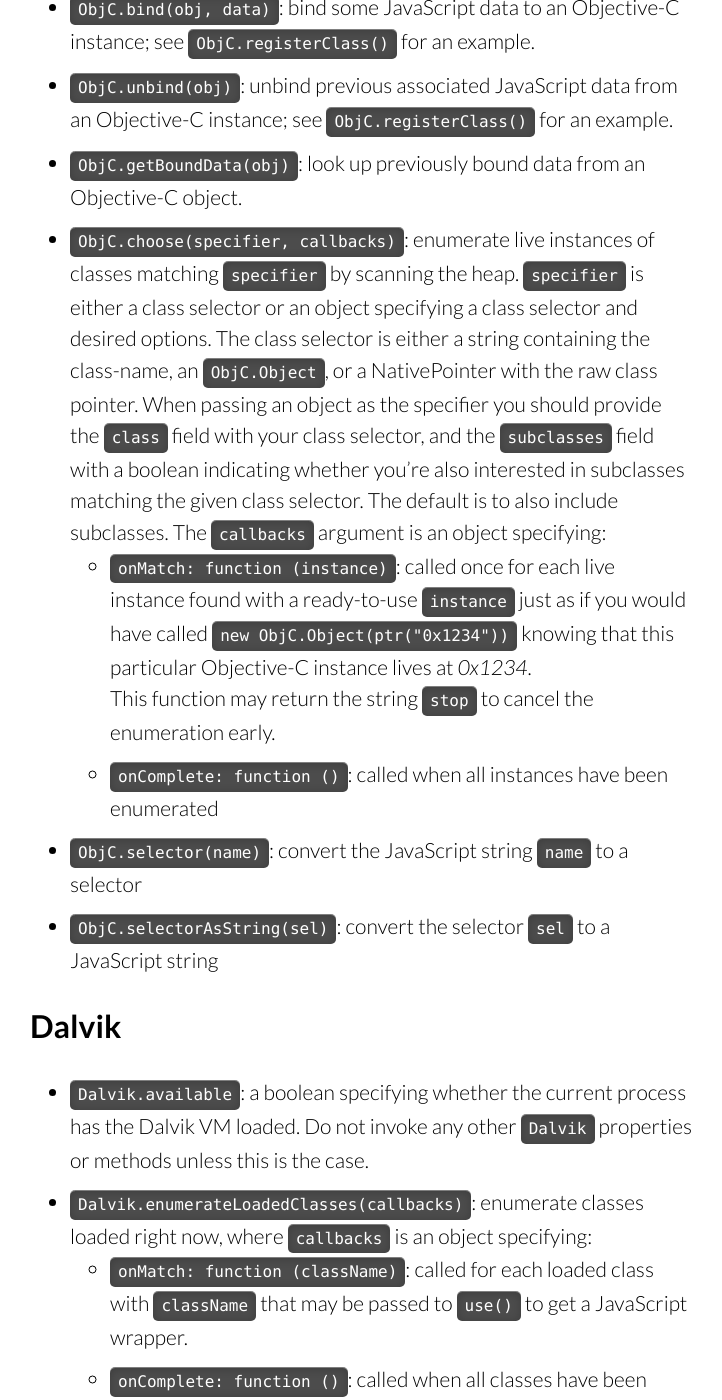
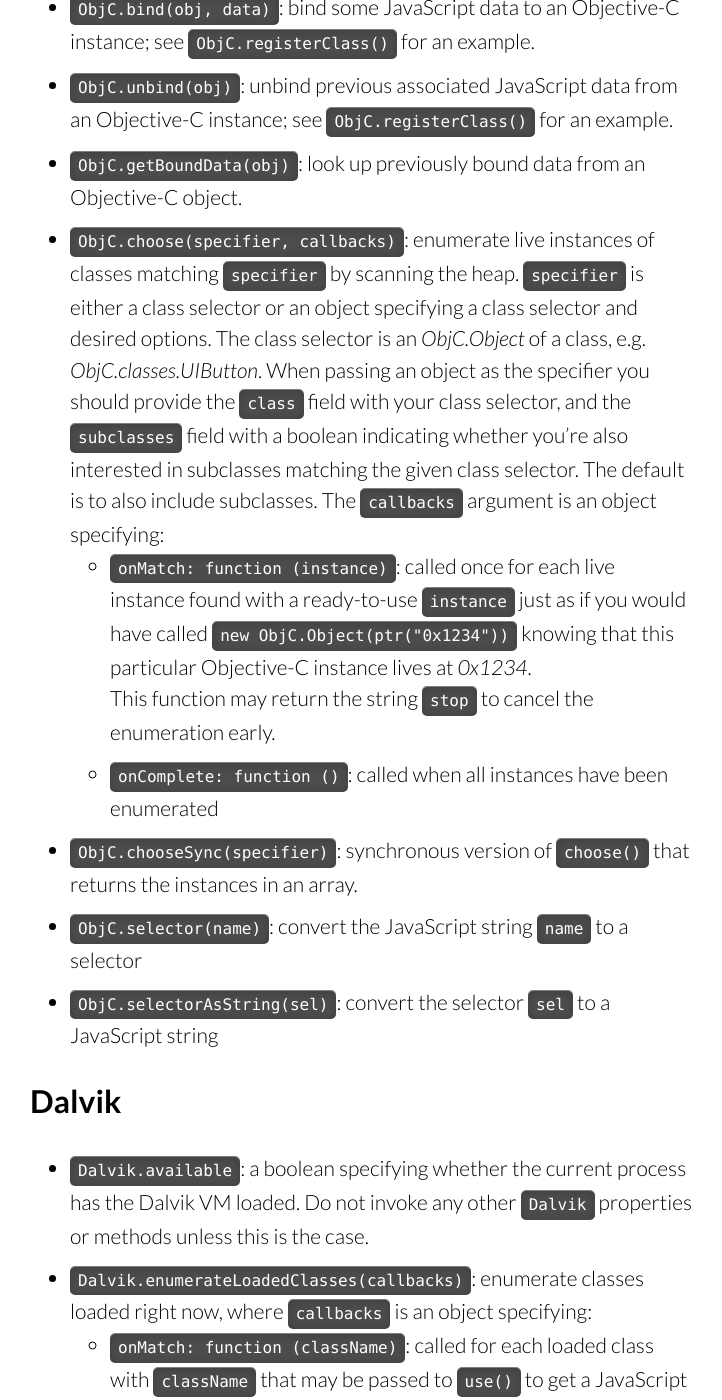
Before and after one commit to frida/frida-website, a Jekyll site: the page built from docs/javascript-api.md, in a window 1280 px wide and 1400 px high, scrolled down 26957 px. Shown: the whole window, without its empty margins (181-903 px from the left). Built offline with Jekyll 4.4.1, drawn with Linux system fonts in a browser that asks for light colours; some web fonts are replaced.

Commit message:
Fix the ObjC choose() documentation

```diff
--- a/docs/javascript-api.md
+++ b/docs/javascript-api.md
@@ -945,8 +945,8 @@ proxy.release();
 +   `ObjC.choose(specifier, callbacks)`: enumerate live instances of classes
     matching `specifier` by scanning the heap. `specifier` is either a class
     selector or an object specifying a class selector and desired options.
-    The class selector is either a string containing the class-name,
-    an `ObjC.Object`, or a NativePointer with the raw class pointer.
+    The class selector is an *ObjC.Object* of a class, e.g.
+    *ObjC.classes.UIButton*.
     When passing an object as the specifier you should provide the `class`
     field with your class selector, and the `subclasses` field with a
     boolean indicating whether you're also interested in subclasses matching the
@@ -962,6 +962,9 @@ proxy.release();
         early.
 
     -   `onComplete: function ()`: called when all instances have been enumerated
+
++   `ObjC.chooseSync(specifier)`: synchronous version of `choose()` that returns
+    the instances in an array.
 
 +   `ObjC.selector(name)`: convert the JavaScript string `name` to a selector
 
```
